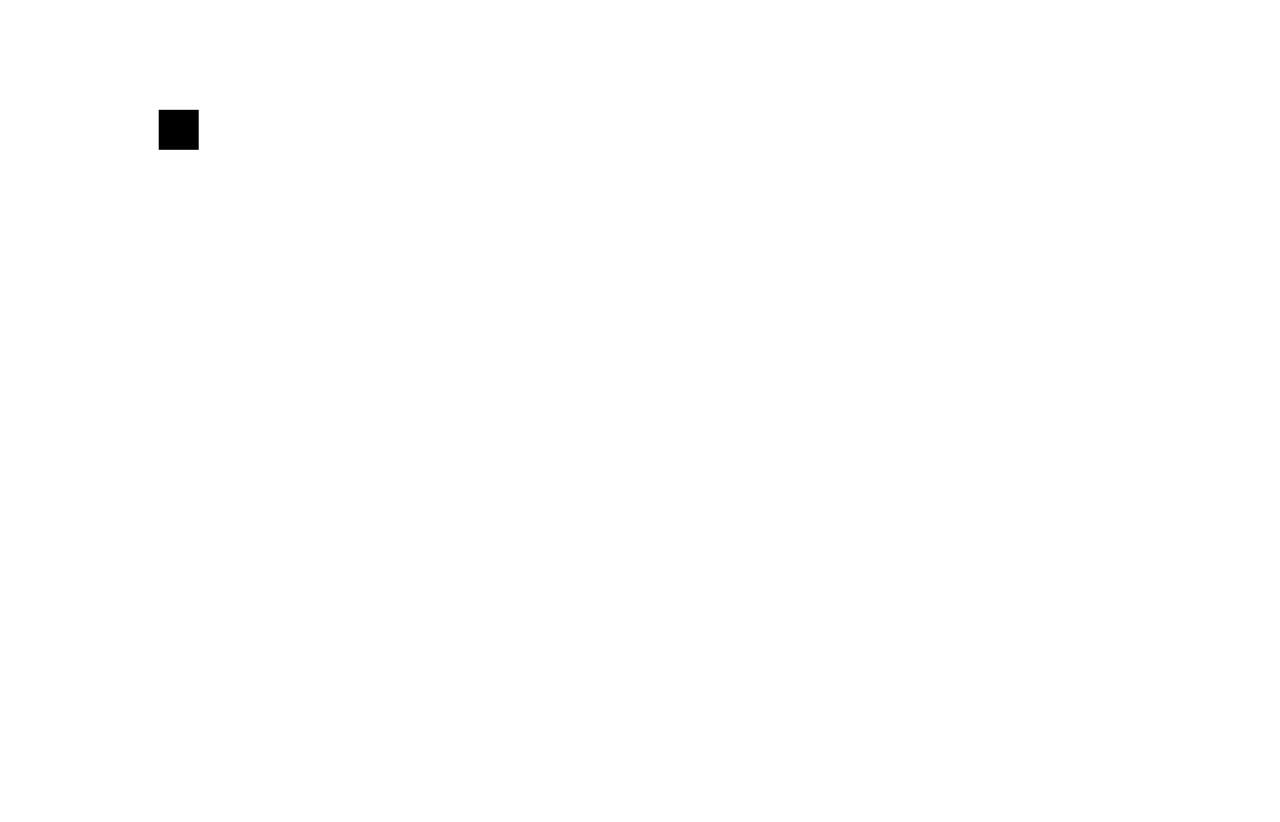
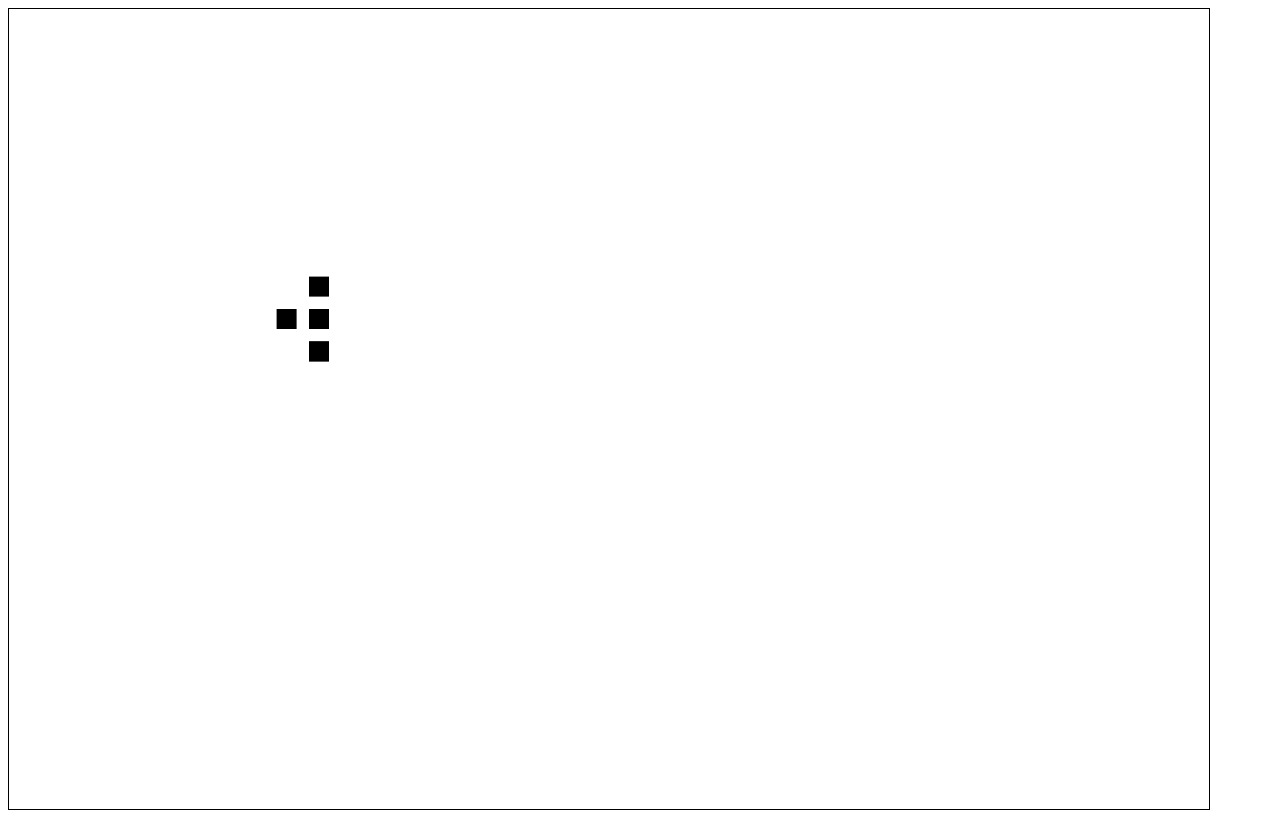
Before and after one commit to Gabrielcastro1800/prototipo, a plain HTML site: page index.html in a window 1280 px wide. Drawn offline with Linux system fonts and the light colour scheme.

Commit message:
Add files via upload

```diff
--- a/index.html
+++ b/index.html
@@ -4,9 +4,14 @@
     <meta charset="UTF-8">
     <meta name="viewport" content="width=device-width, initial-scale=1.0">
     <title>Document</title>
+    <style>
+        #canvas{
+            border: 1px solid black;
+        }
+    </style>
 </head>
 <body>
-    <canvas id="canvas" width="800" height="800"></canvas>
+    <canvas id="canvas" width="1200" height="800"></canvas>
     <script src="index.js"></script>
 </body>
 </html>
--- a/index.js
+++ b/index.js
@@ -2,69 +2,123 @@ const canvas = document.getElementById("canvas");
 let c = canvas.getContext("2d");
 
 const animal = {
-    x:100,
-    y:100,
+    x:300,
+    y:300,
     vx:0,
     vy:0,
     direc:0,
-    wandering:true
+    direccool:0,
+    wandering:0,
+    wanderingcool:0,
+    energia:1000,
+    maxenergia:1000
 };
 let grupo = []
 grupo[0] = Object.create(animal)
-setInterval(main,200)
+grupo[1] = Object.create(animal)
+grupo[2] = Object.create(animal)
+grupo[3] = Object.create(animal)
+grupo[4] = Object.create(animal)
+grupo[5] = Object.create(animal)
+setInterval(main,50)
 
-setInterval(direc,4500)
+
+
 
 function main(){
-    c.clearRect(0,0,800,800)
-    wander(0)
-    c.fillRect(grupo[0].x,grupo[0].y,40,40)
-
-        if(grupo[0].x > 750){
-            grupo[0].x = 710
-            grupo[0].direc = 1
-        }
-        if(grupo[0].x < 50){
-            grupo[0].x = 70
-            grupo[0].direc = 0
-        }
-        if(grupo[0].y > 750){
-            grupo[0].y = 710
-            grupo[0].direc = 3
-        }
-        if(grupo[0].y < 50){
-            grupo[0].y = 70
-            grupo[0].direc = 2
+    c.clearRect(0,0,1200,1200)
+    for(c1=0;c1 < grupo.length;c1++){
+        coli(c1)
+        wander(c1)
+        wandering(c1)
+        direc(c1)
+        c.fillRect(grupo[c1].x,grupo[c1].y,20,20)
     }
 
-    console.log("X "+grupo[0].x+" Y "+grupo[0].y)
 }
 function wander(id){
-
-    if (grupo[id].direc == 0){
-        grupo[id].vx += 0.3
-    }
+    if(grupo[id].wandering == 1){
         if (grupo[id].direc == 1){
-        grupo[id].vx -= 0.3
+            grupo[id].vx += 0.1
         }
         if (grupo[id].direc == 2){
-        grupo[id].vy += 0.3
+            grupo[id].vx -= 0.1
         }
         if (grupo[id].direc == 3){
-        grupo[id].vy -= 0.3
+            grupo[id].vy += 0.1
+        }
+        if (grupo[id].direc == 4){
+            grupo[id].vy -= 0.1
         }
         grupo[id].x += grupo[id].vx
         grupo[id].y += grupo[id].vy
 
         if(grupo[id].vx > 0){
-        grupo[id].vx -= 0.15
+            grupo[id].vx -= 0.05
         }
-    if(grupo[id].yx < 0){
-        grupo[id].yx -= 0.15
+        if(grupo[id].vx < 0){
+            grupo[id].vx += 0.05
+        }
+        if(grupo[id].vy > 0){
+            grupo[id].vy -= 0.05
+        }
+        if(grupo[id].vy < 0){
+            grupo[id].vy += 0.05
         }
 
     }
-function direc(){
-    console.log("direct")
-    grupo[0].direc = Math.ceil(Math.random()*3)
+    if(grupo[id].vx > 1){
+        grupo[id].vx = 1
     }
+    if(grupo[id].vy > 1){
+        grupo[id].vy = 1
+    }
+    if(grupo[id].vx < -1){
+        grupo[id].vx = -1
+    }
+    if(grupo[id].vy < -1){
+        grupo[id].vy = -1
+    }
+
+
+}
+function direc(id){
+    grupo[id].direccool +=1
+    if(grupo[id].direccool > 50){
+        grupo[id].direc = Math.ceil(Math.random()*4)
+        grupo[id].direccool = 0
+    }
+
+}
+function wandering(id){
+    grupo[id].wanderingcool += 1
+    if(grupo[id].wanderingcool > 60){
+
+    au = Math.ceil(Math.random()*2)
+    if(au == 1){
+        if(grupo[id].wandering == 0){
+            grupo[id].wandering = 1
+        }
+        else{
+            grupo[id].wandering = 0
+        }
+
+    }
+
+    grupo[id].wanderingcool = 0
+    }
+}
+function coli(id){
+    if( grupo[id].x > 1200){
+        grupo[id].x = 1200
+    }
+    if( grupo[id].x < 0){
+        grupo[id].x = 0
+    }
+    if( grupo[id].y > 780){
+        grupo[id].y = 780
+    }
+    if( grupo[id].y < 0){
+        grupo[id].y = 0
+    }
+}
```
Lines whose indentation alone changed are shown as unchanged.
